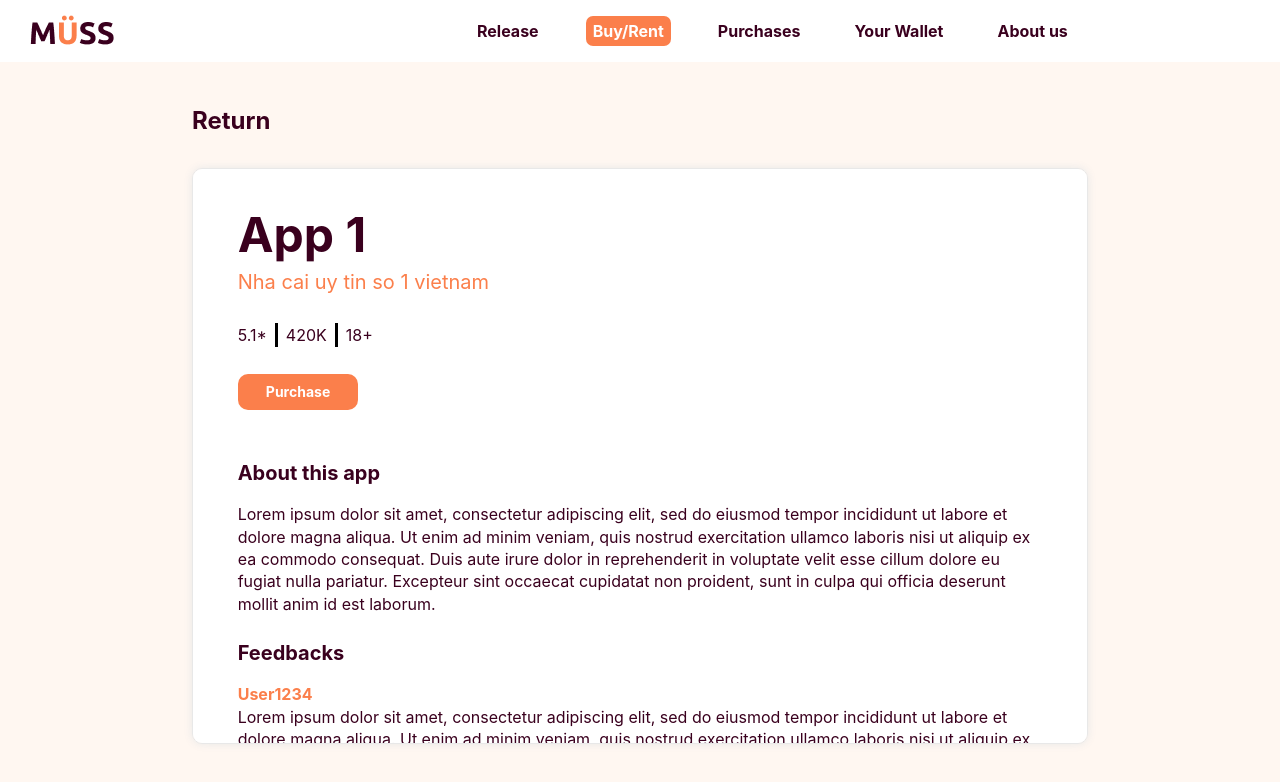
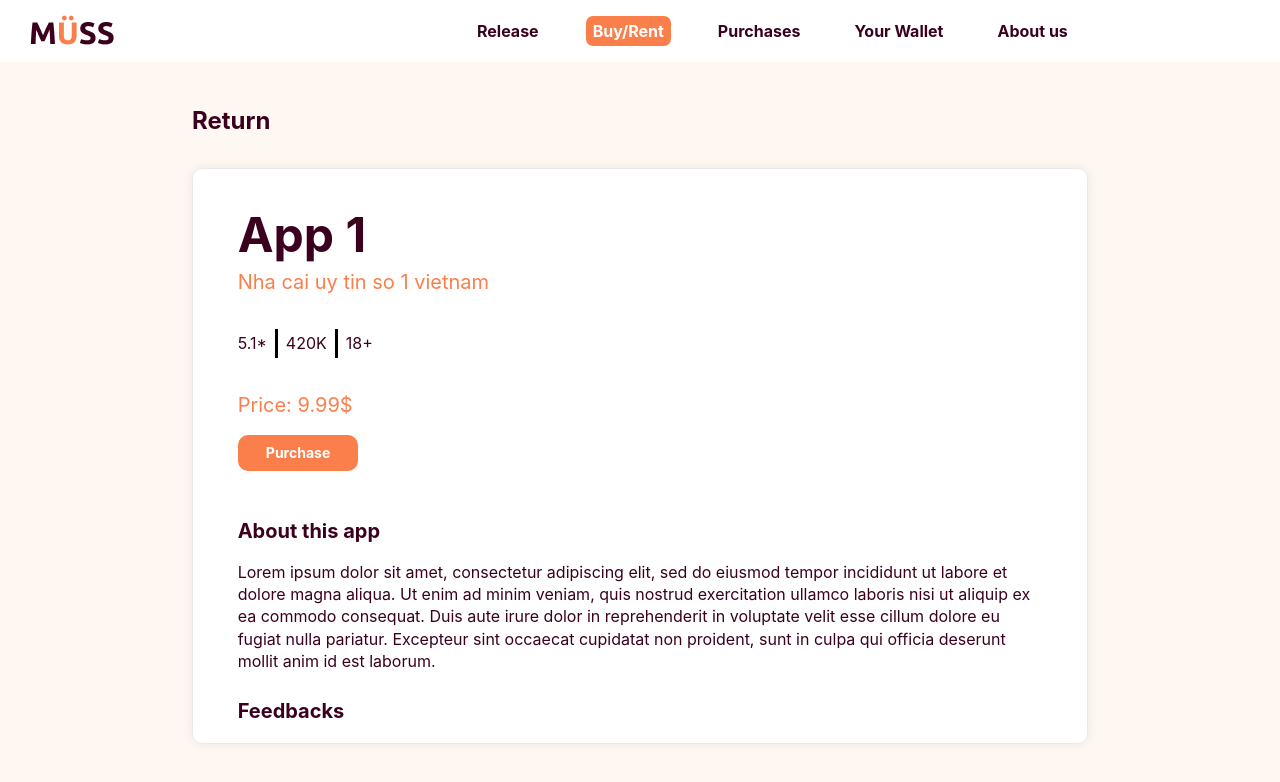
Before and after one commit to ducthangng/muess, a React (Create React App) app in the folder ui/: page /products/id/123456 in a window 1280 px wide. Shown: the top 782 px of the page. Built offline with nearby package versions, Linux system fonts and the light colour scheme.

Commit message:
price updated

```diff
--- a/ui/src/pages/AppDetail.tsx
+++ b/ui/src/pages/AppDetail.tsx
@@ -64,7 +64,7 @@ const AppDetail: React.FC<AppDetailData> = ({
           <div className="app-main-detail"
             style={{
               width: '45%',
-              height: '45%',
+              height: '55%',
               position: 'relative',
               top: '0',
               left: '0',
@@ -141,6 +141,17 @@ const AppDetail: React.FC<AppDetailData> = ({
                 18+
               </div>
             </div>
+            <div className="app-detail-author"
+              style={{
+                position: 'relative',
+                top: '0',
+                left: '0',
+                backgroundColor: '#ffffff',
+                fontSize: '1.25rem',
+                fontWeight: '400',
+                color: '#FB7F4B',
+                marginBottom: '1rem',
+              }}>Price: 9.99$</div>
             <button className='purchase_button'
               onClick={() => setButtonPopup(true)}
               style={{
```
